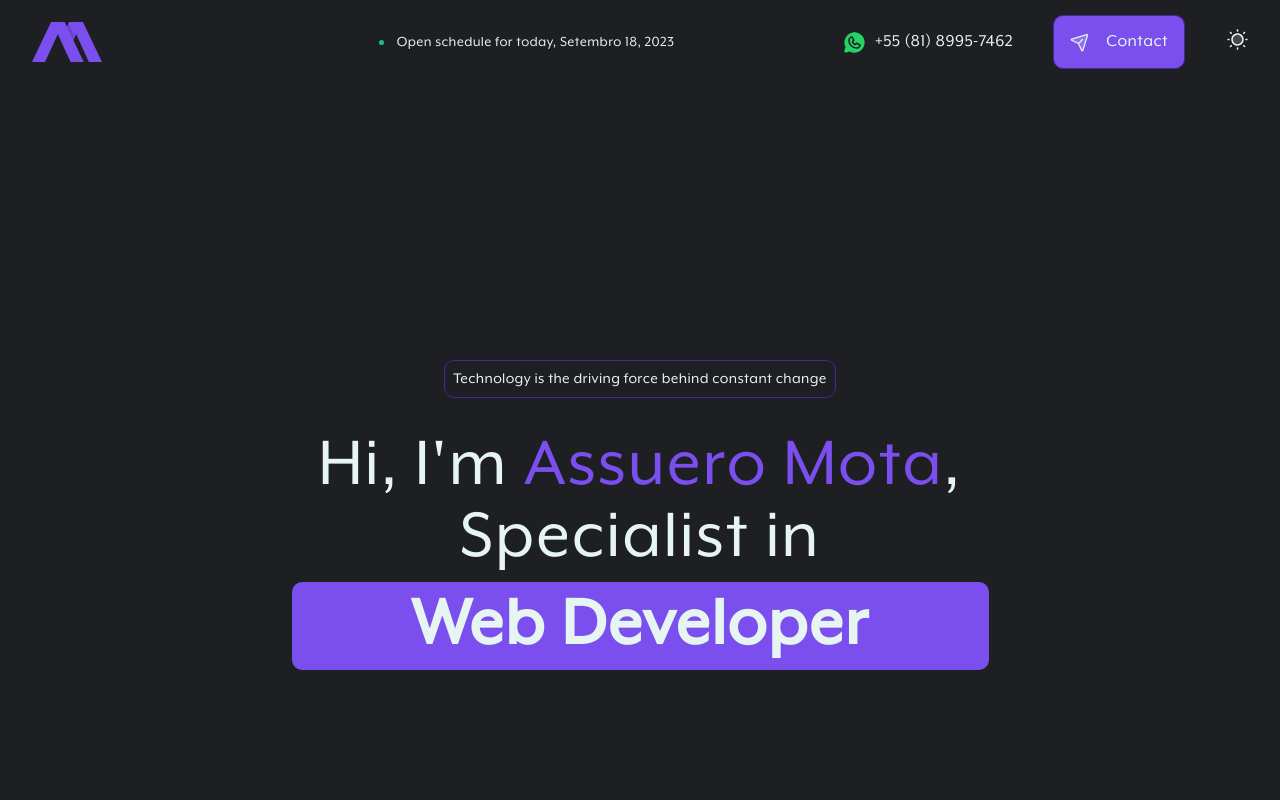
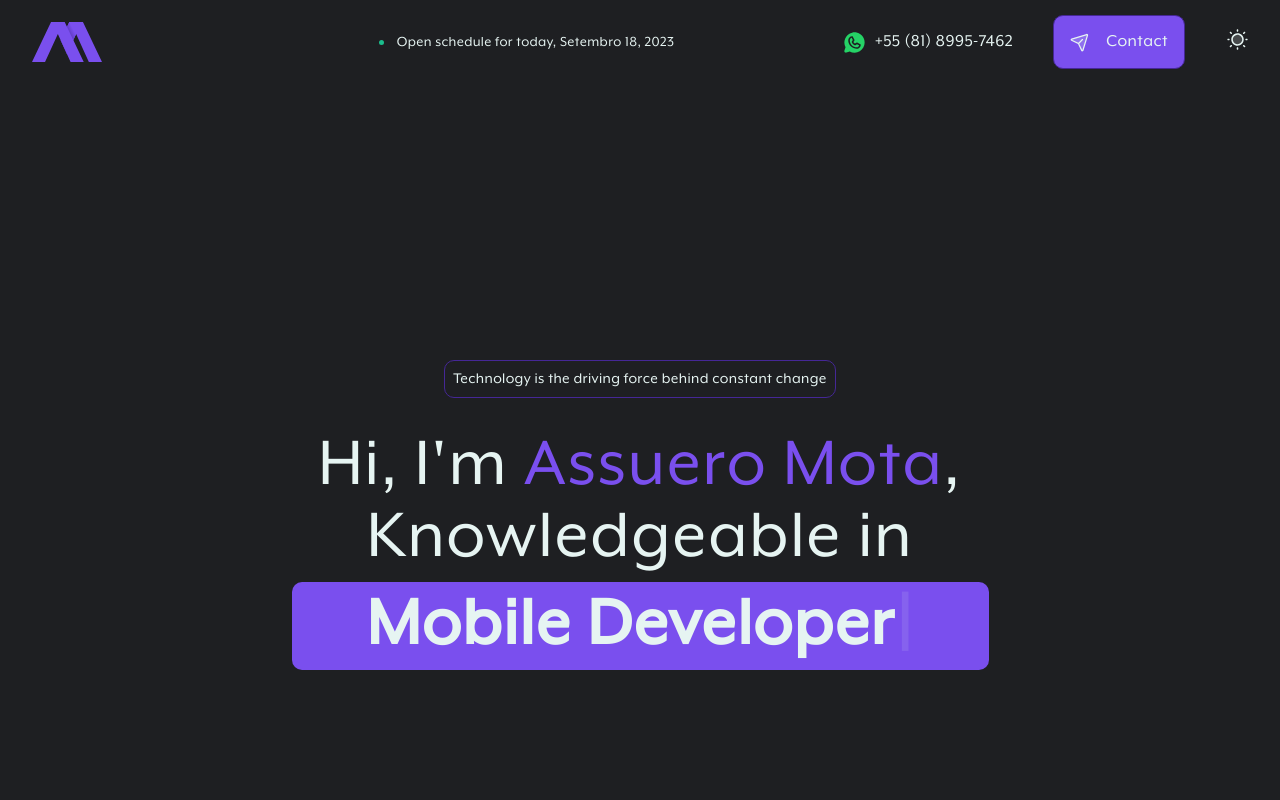
Before and after one commit to AssueroMota/PortFolio, a React (Vite) app: page / in a window 1280 px wide. Shown: the top 800 px of the page. Built offline with nearby package versions, Linux system fonts and the light colour scheme.

Commit message:
edited things

```diff
--- a/package.json
+++ b/package.json
@@ -15,7 +15,8 @@
     "react-countup": "^6.4.2",
     "react-dom": "^18.2.0",
     "react-icons": "^4.11.0",
-    "react-visibility-sensor": "^5.1.1"
+    "react-visibility-sensor": "^5.1.1",
+    "typewriter-effect": "^2.21.0"
   },
   "devDependencies": {
     "@types/react": "^18.2.15",
--- a/src/components/About/About.jsx
+++ b/src/components/About/About.jsx
@@ -1,5 +1,7 @@
-import React, { useState } from "react";
+import React, { useState, useEffect } from "react";
 import './About.css'
+
+import Typewriter from 'typewriter-effect';
 
 const About = () => {
 
@@ -12,16 +14,29 @@ const About = () => {
         <>
             <div className="About-container" data-aos="fade-up" data-aos-duration="1000">
                 <p className="About-title">Technology is the driving force behind constant change</p>
-                <h1 className="About-Name">Hi, I'm <span className="About-Name-span">Assuero Mota</span>, Specialist in</h1>
+                <h1 className="About-Name">Hi, I'm <span className="About-Name-span">Assuero Mota</span>, Knowledgeable in</h1>
 
-                    {/* <div class="About-Dev-container">
+                {/* <div class="About-Dev-container">
                     <span className="About-Dev">Desenvolvimento web</span>
                     <span className="About-Dev">Desenvolvimento web</span>
                     <span className="About-Dev">Desenvolvimento web</span>
                 </div> */}
-                <p className="About-Dev">{texts[currentTextCounter]}</p>
 
-            </div>
+                {/* <p className="About-Dev">
+                        {texts[currentTextCounter]}
+                    </p> */}
+                <p className="About-Dev">
+                    <Typewriter
+                        options={{
+                            strings: ["Full Stack Engineer", "Mobile Developer", "Data Analyst","I.T Analyst","Network Technician","Innovation-driven IT"],
+                            autoStart: true,
+                            loop: true,
+                            delay: 75,
+                        }}
+                    />
+
+                </p>
+            </div >
         </>
     )
 }
```
Also changed, not shown: 1 other file (tests, documents, lock files or other folders).
